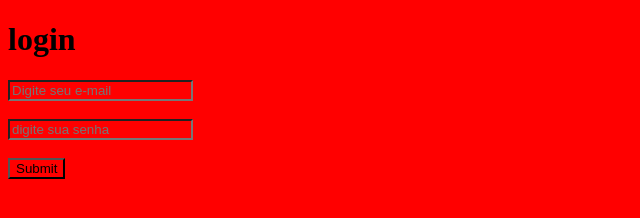
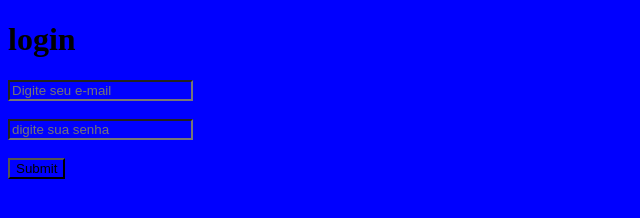
Before and after one commit to Lucas12689/prova_3c, a plain HTML site: page index.html in a window 1280 px wide. Shown: the whole page, without its empty margins (0-640 px from the left). Drawn offline with Linux system fonts and the light colour scheme.

Commit message:
v2
modifiquei o codigo

```diff
--- a/estilo.css
+++ b/estilo.css
@@ -1,3 +1,3 @@
 *{
-    background-color: red;
+    background-color: blue;
 }
```
Also changed, not shown: index.html (+4 -4 lines).
